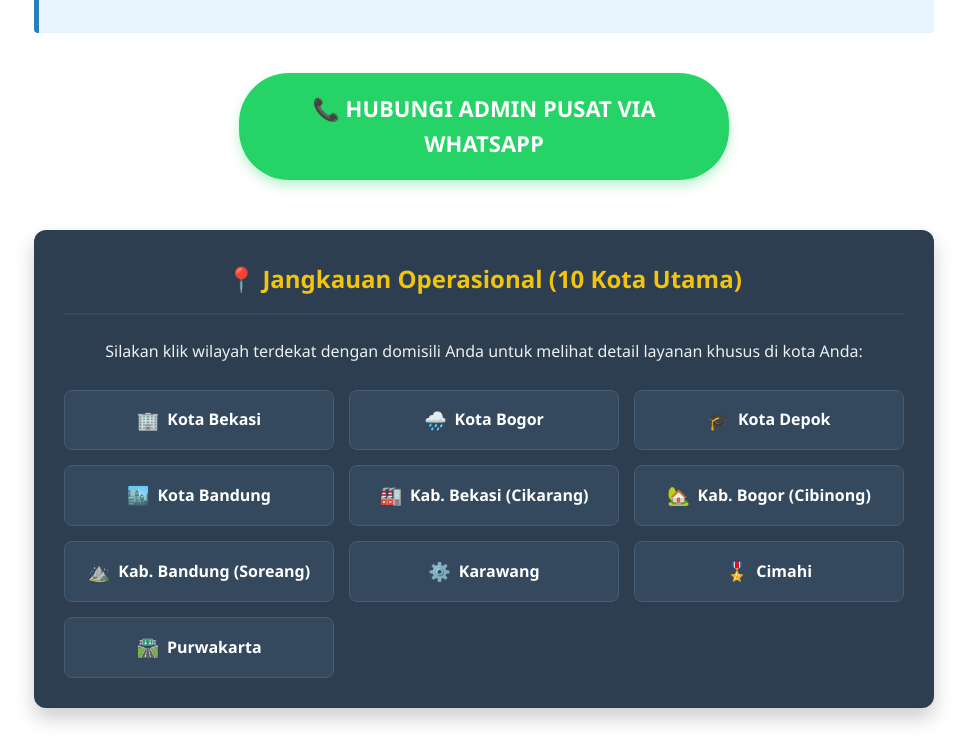
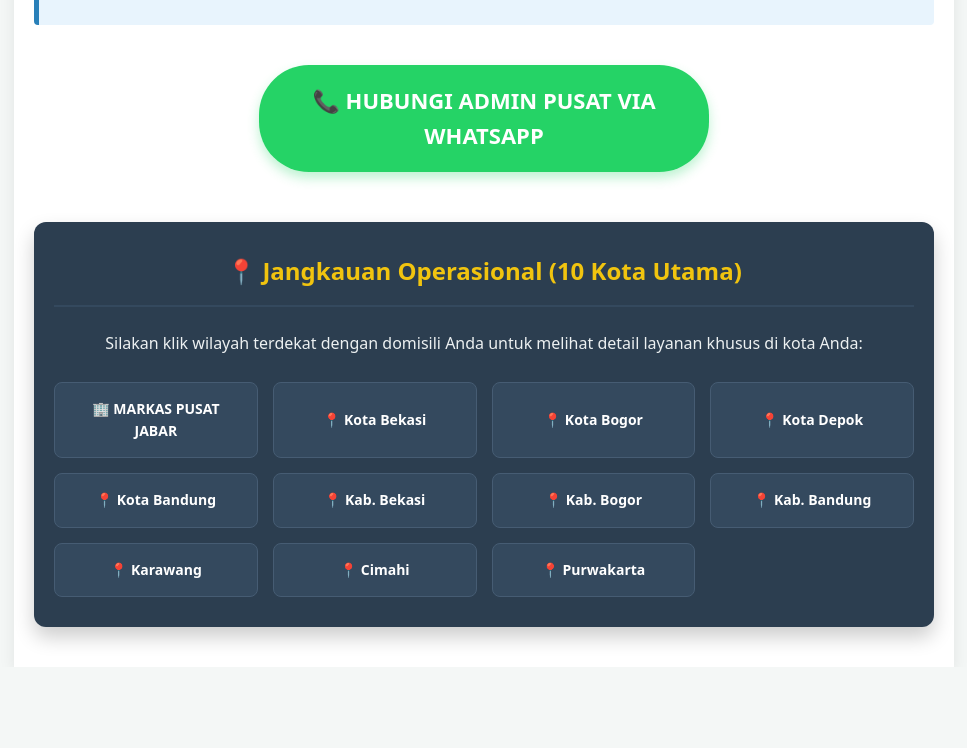
Before and after one commit to sutatoblogger/sedot-wc-jabar-24jam, a plain HTML site: page index.html in a window 1280 px wide. Shown: the part 1267-2015 px from the top of the page, without its empty margins (156-1123 px from the left). After the commit the page ends 1934 px from the top, so only its background shows below. Drawn offline with Linux system fonts and the light colour scheme.

Commit message:
Add files via upload

```diff
--- a/index.html
+++ b/index.html
@@ -2,23 +2,26 @@
 <html lang="id">
 <head>
     <meta charset="UTF-8">
-    <meta name="viewport" content="width=device-width, initial-scale=1.0">
+    <meta name="viewport" content="width=device-width, initial-scale=1.0, maximum-scale=5.0">
+
+    <link rel="preload" href="pusat-sedot-wc-jawa-barat-24-jam.webp" as="image" fetchpriority="high">
     <meta name="google-site-verification" content="jXg4IWWebWxb8BX8YB-Q8mCLMW4JAiT-RfkrlUjGhjA" />
-    <link rel="preload" href="pusat-sedot-wc-jawa-barat-24-jam.webp" as="image" fetchpriority="high">
-
     <title>Pusat Sedot WC Jawa Barat 24 Jam - Layanan Terpadu & Terpercaya</title>
     <meta name="description" content="Pusat layanan Jasa Sedot WC dan saluran mampet se-Jawa Barat. Melayani 10 kota besar. Harga pasti Rp 400.000/Tangki (3 Kubik), gratis selang 20m. Pesan sekarang!">
     <meta name="keywords" content="pusat sedot wc jawa barat, sedot wc jabar 24 jam, jasa sedot wc murah jawa barat, nomor telepon sedot wc pusat, sedot septic tank jawa barat.">
 
     <style>
-        body { font-family: 'Segoe UI', Tahoma, Geneva, Verdana, sans-serif; line-height: 1.6; color: #333; margin: 0; padding: 0; background-color: #f4f7f6; font-display: swap; }
-        .container { max-width: 900px; margin: 0 auto; background: #fff; padding: 40px; box-shadow: 0 5px 15px rgba(0,0,0,0.08); border-top: 5px solid #2980b9; }
+        /* OPTIMASI FONT: MENGGUNAKAN NATIVE SYSTEM FONT AGAR TEXT TIDAK BERGESER (0 CLS) */
+        body { font-family: system-ui, -apple-system, BlinkMacSystemFont, "Segoe UI", Roboto, "Helvetica Neue", sans-serif; line-height: 1.6; color: #333; margin: 0; padding: 0; background-color: #f4f7f6; }
+
+        .container { max-width: 900px; margin: 0 auto; background: #fff; padding: 40px 20px; box-shadow: 0 5px 15px rgba(0,0,0,0.08); border-top: 5px solid #2980b9; }
         .header { text-align: center; border-bottom: 2px dashed #ddd; padding-bottom: 20px; margin-bottom: 30px; }
-        .header h1 { color: #2c3e50; font-size: 32px; margin-bottom: 10px; text-transform: uppercase; letter-spacing: 1px; }
-        .header p { color: #7f8c8d; font-size: 18px; font-weight: bold; }
+        .header h1 { color: #2c3e50; font-size: clamp(24px, 5vw, 32px); margin-bottom: 10px; text-transform: uppercase; letter-spacing: 1px; }
+        .header p { color: #7f8c8d; font-size: 18px; font-weight: bold; margin-top: 0; }
 
-        /* OPTIMASI CLS (ANTI-GESER) */
-        .hero-image { width: 100%; height: auto; aspect-ratio: 16/9; object-fit: cover; border-radius: 8px; margin-bottom: 30px; box-shadow: 0 4px 8px rgba(0,0,0,0.1); display: block; background-color: #f0f0f0; }
+        /* OPTIMASI CLS GAMBAR: WRAPPER KAKU ANTI GESER */
+        .img-wrapper { width: 100%; aspect-ratio: 16/9; background-color: #e0e0e0; border-radius: 8px; overflow: hidden; margin-bottom: 30px; box-shadow: 0 4px 8px rgba(0,0,0,0.1); }
+        .hero-image { width: 100%; height: 100%; object-fit: cover; display: block; margin: 0; }
 
         h2, h3 { color: #2980b9; margin-top: 30px; }
         ul { padding-left: 20px; }
@@ -26,37 +29,17 @@
         .highlight-box { background-color: #e8f4fd; border-left: 5px solid #2980b9; padding: 20px; margin: 25px 0; border-radius: 4px; }
 
         /* TOMBOL WA PUSAT */
-        .wa-btn { display: block; width: 100%; max-width: 450px; margin: 40px auto; background-color: #25D366; color: white; text-align: center; padding: 18px 20px; font-size: 22px; font-weight: bold; text-decoration: none; border-radius: 50px; box-shadow: 0 6px 12px rgba(37, 211, 102, 0.3); transition: transform 0.3s ease, box-shadow 0.3s ease; }
+        .wa-btn { display: block; width: 100%; max-width: 450px; margin: 40px auto; background-color: #25D366; color: white; text-align: center; padding: 18px 20px; font-size: clamp(18px, 4vw, 22px); font-weight: bold; text-decoration: none; border-radius: 50px; box-shadow: 0 6px 12px rgba(37, 211, 102, 0.3); transition: transform 0.3s ease, box-shadow 0.3s ease; box-sizing: border-box; }
         .wa-btn:hover { background-color: #1ebe57; transform: translateY(-3px); box-shadow: 0 8px 15px rgba(37, 211, 102, 0.4); }
 
-        /* GRID 10 KOTA */
-        .hub-section { background: #2c3e50; color: white; padding: 30px; margin-top: 50px; border-radius: 12px; text-align: center; box-shadow: 0 10px 20px rgba(0,0,0,0.2); }
+        /* GRID 10 KOTA DENGAN JARING LABA-LABA SEO */
+        .hub-section { background: #2c3e50; color: white; padding: 30px 20px; margin-top: 50px; border-radius: 12px; text-align: center; box-shadow: 0 10px 20px rgba(0,0,0,0.2); }
         .hub-section h3 { color: #f1c40f; margin-top: 0; font-size: 24px; border-bottom: 2px solid #34495e; padding-bottom: 15px; }
         .hub-section p { font-size: 16px; margin-bottom: 25px; color: #ecf0f1; }
-        .grid-container { display: grid; grid-template-columns: repeat(auto-fit, minmax(200px, 1fr)); gap: 15px; }
-        .grid-item { background: #34495e; color: #fff; padding: 15px; text-decoration: none; border-radius: 8px; font-weight: bold; font-size: 16px; border: 1px solid #465c73; transition: transform 0.3s, background-color 0.3s; display: flex; align-items: center; justify-content: center; }
-        .grid-item:hover { background: #f1c40f; color: #2c3e50; transform: translateY(-5px); border-color: #f1c40f; }
-        .grid-icon { margin-right: 8px; font-size: 18px; }
+        .grid-container { display: grid; grid-template-columns: repeat(auto-fit, minmax(180px, 1fr)); gap: 15px; }
+        .grid-item { background: #34495e; color: #fff; padding: 15px; text-decoration: none; border-radius: 8px; font-weight: bold; font-size: 14px; border: 1px solid #465c73; transition: transform 0.3s, background-color 0.3s; display: flex; align-items: center; justify-content: center; }
+        .grid-item:hover { background: #f1c40f; color: #2c3e50; transform: translateY(-3px); border-color: #f1c40f; }
     </style>
-
-    <script type="application/ld+json">
-    {
-      "@context": "https://schema.org",
-      "@graph": [
-        {
-          "@type": "PlumbingService",
-          "@id": "https://sedot-wc-jabar-24jam.vercel.app/",
-          "name": "Markas Pusat Sedot WC Jawa Barat",
-          "image": "https://sedot-wc-jabar-24jam.vercel.app/pusat-sedot-wc-jawa-barat-24-jam.webp",
-          "description": "Markas pusat layanan jasa sedot WC dan pelancar saluran mampet meliputi 10 kota utama di Jawa Barat.",
-          "telephone": "+6285691636942",
-          "priceRange": "Rp 400.000",
-          "areaServed": { "@type": "State", "name": "Jawa Barat" },
-          "address": { "@type": "PostalAddress", "addressRegion": "Jawa Barat", "addressCountry": "ID" }
-        }
-      ]
-    }
-    </script>
 </head>
 <body>
 
@@ -66,7 +49,9 @@
         <p>Layanan Terpadu Sanitasi & Limbah Domestik 24 Jam</p>
     </div>
 
-    <img src="pusat-sedot-wc-jawa-barat-24-jam.webp" alt="Pusat Sedot WC Jawa Barat 24 Jam" class="hero-image" width="800" height="450" fetchpriority="high" loading="eager">
+    <div class="img-wrapper">
+        <img src="pusat-sedot-wc-jawa-barat-24-jam.webp" alt="Pusat Sedot WC Jawa Barat 24 Jam" class="hero-image" width="800" height="450" fetchpriority="high" loading="eager" decoding="sync">
+    </div>
 
     <h2>Selamat Datang di Pusat Komando Sedot WC Jabar!</h2>
     <p>Kami adalah jaringan layanan sanitasi dan sedot WC terbesar yang beroperasi melintasi berbagai kota strategis di Jawa Barat. Dengan pengalaman bertahun-tahun dan puluhan armada truk tangki vakum yang tersebar di titik-titik krusial, kami memastikan setiap panggilan darurat Anda tertangani dengan cepat, bersih, dan tuntas.</p>
@@ -90,16 +75,17 @@
         <p>Silakan klik wilayah terdekat dengan domisili Anda untuk melihat detail layanan khusus di kota Anda:</p>
 
         <div class="grid-container">
-            <a href="https://sedot-wc-bekasi.vercel.app/" class="grid-item"><span class="grid-icon">🏢</span> Kota Bekasi</a>
-            <a href="https://sedot-wc-bogor.vercel.app/" class="grid-item"><span class="grid-icon">🌧️</span> Kota Bogor</a>
-            <a href="https://sedot-wc-depok.vercel.app/" class="grid-item"><span class="grid-icon">🎓</span> Kota Depok</a>
-            <a href="https://sedot-wc-bandung.vercel.app/" class="grid-item"><span class="grid-icon">🏙️</span> Kota Bandung</a>
-            <a href="https://sedot-wc-kab-bekasi.vercel.app/" class="grid-item"><span class="grid-icon">🏭</span> Kab. Bekasi (Cikarang)</a>
-            <a href="https://sedot-wc-kab-bogor.vercel.app/" class="grid-item"><span class="grid-icon">🏡</span> Kab. Bogor (Cibinong)</a>
-            <a href="https://sedot-wc-kab-bandung.vercel.app/" class="grid-item"><span class="grid-icon">⛰️</span> Kab. Bandung (Soreang)</a>
-            <a href="https://sedot-wc-karawang.vercel.app/" class="grid-item"><span class="grid-icon">⚙️</span> Karawang</a>
-            <a href="https://sedot-wc-cimahi.vercel.app/" class="grid-item"><span class="grid-icon">🎖️</span> Cimahi</a>
-            <a href="https://sedot-wc-purwakarta.vercel.app/" class="grid-item"><span class="grid-icon">🛣️</span> Purwakarta</a>
+            <a href="https://sedot-wc-jabar-24jam.vercel.app/" title="Pusat Sedot WC Jawa Barat" class="grid-item">🏢 MARKAS PUSAT JABAR</a>
+            <a href="https://sedot-wc-bekasi.vercel.app/" title="Jasa Sedot WC Kota Bekasi" class="grid-item">📍 Kota Bekasi</a>
+            <a href="https://sedot-wc-bogor.vercel.app/" title="Jasa Sedot WC Kota Bogor" class="grid-item">📍 Kota Bogor</a>
+            <a href="https://sedot-wc-depok.vercel.app/" title="Jasa Sedot WC Depok" class="grid-item">📍 Kota Depok</a>
+            <a href="https://sedot-wc-bandung.vercel.app/" title="Jasa Sedot WC Bandung" class="grid-item">📍 Kota Bandung</a>
+            <a href="https://sedot-wc-kab-bekasi.vercel.app/" title="Jasa Sedot WC Kab. Bekasi" class="grid-item">📍 Kab. Bekasi</a>
+            <a href="https://sedot-wc-kab-bogor.vercel.app/" title="Jasa Sedot WC Kab. Bogor" class="grid-item">📍 Kab. Bogor</a>
+            <a href="https://sedot-wc-kab-bandung.vercel.app/" title="Jasa Sedot WC Kab. Bandung" class="grid-item">📍 Kab. Bandung</a>
+            <a href="https://sedot-wc-karawang.vercel.app/" title="Jasa Sedot WC Karawang" class="grid-item">📍 Karawang</a>
+            <a href="https://sedot-wc-cimahi.vercel.app/" title="Jasa Sedot WC Cimahi" class="grid-item">📍 Cimahi</a>
+            <a href="https://sedot-wc-purwakarta.vercel.app/" title="Jasa Sedot WC Purwakarta" class="grid-item">📍 Purwakarta</a>
         </div>
     </div>
 
```
